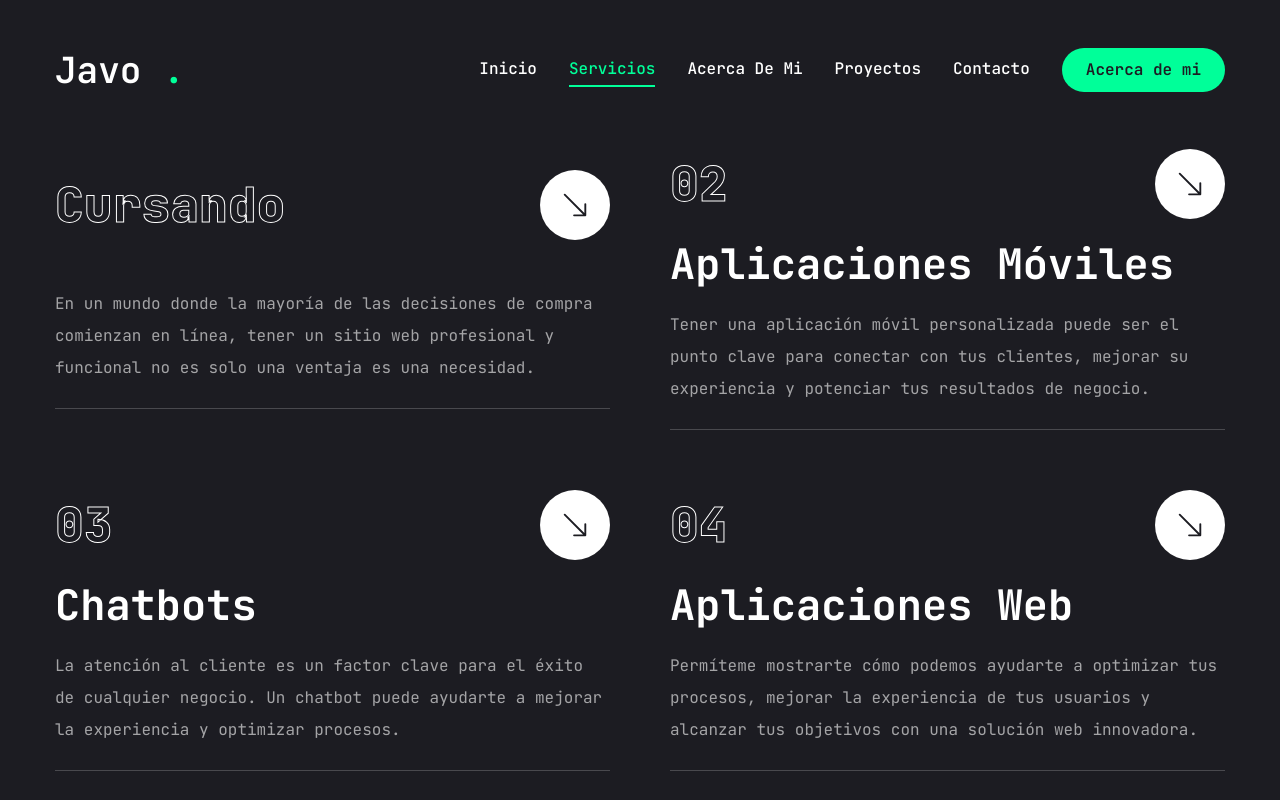
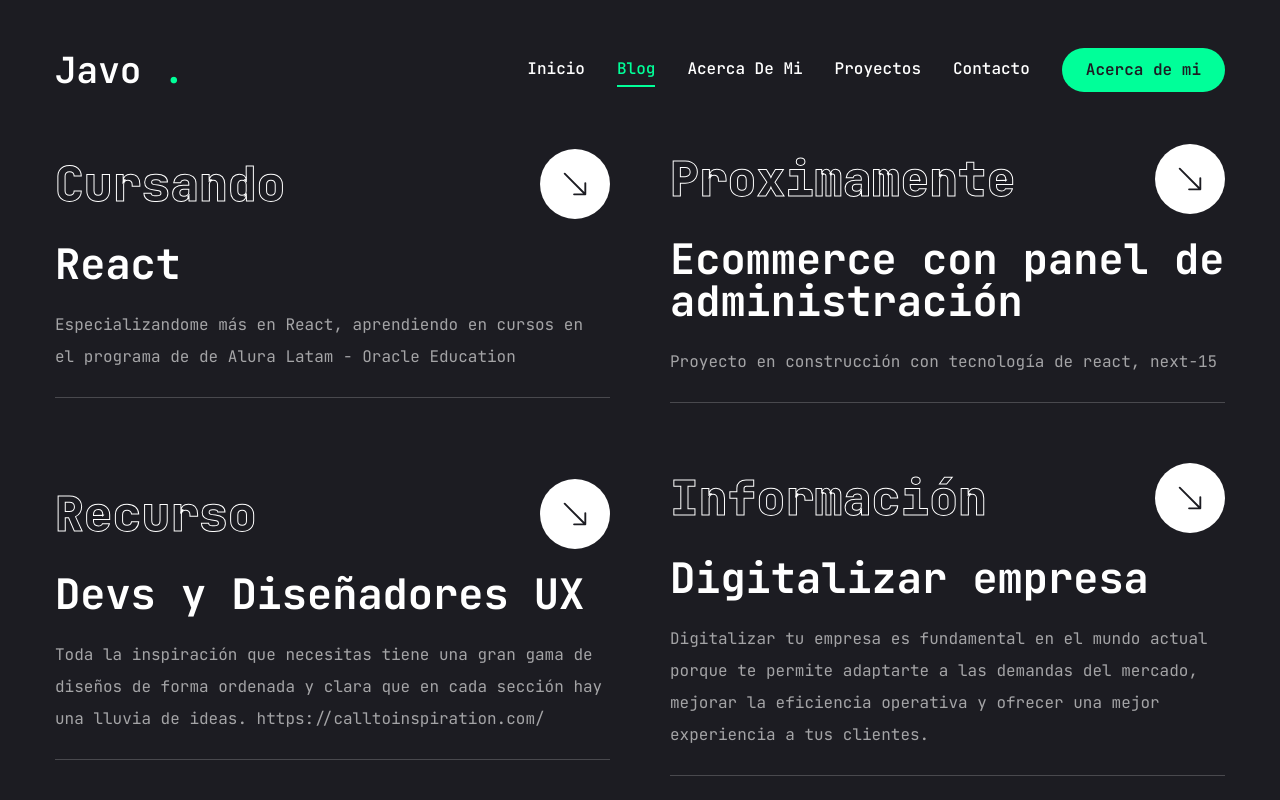
Before and after one commit to JavierMoreira23/portafolio, a Next.js app: page /repor in a window 1280 px wide. Built offline with nearby package versions, Linux system fonts and the light colour scheme.

Commit message:
cambiando aspecto de servicios a blog

```diff
--- a/app/repor/page.jsx
+++ b/app/repor/page.jsx
@@ -6,26 +6,27 @@ import Link from "next/link";
 const reports = [
     {
         num: 'Cursando',
-        title: '',
-        descrption: 'En un mundo donde la mayoría de las decisiones de compra comienzan en línea, tener un sitio web profesional y funcional no es solo una ventaja es una necesidad. ',
+        title: 'React',
+        descrption: 'Especializandome más en React, aprendiendo en cursos en el programa de de Alura Latam - Oracle Education   ',
+        href: "https://www.aluracursos.com/",
+    },
+    {
+        num: 'Proximamente',
+        title: 'Ecommerce con panel de administración  ',
+        descrption: 'Proyecto en construcción con tecnología de react, next-15 ',
         href: "",
     },
     {
-        num: '02',
-        title: 'Aplicaciones Móviles',
-        descrption: 'Tener una aplicación móvil personalizada puede ser el punto clave para conectar con tus clientes, mejorar su experiencia y potenciar tus resultados de negocio.',
-        href: "",
+        num: 'Recurso',
+        title: 'Devs y Diseñadores UX',
+        descrption: 'Toda la inspiración que necesitas tiene una gran gama de diseños de forma ordenada y clara que en cada sección hay una lluvia de ideas. https://calltoinspiration.com/',
+        href: "https://calltoinspiration.com/",
+
     },
     {
-        num: '03',
-        title: 'Chatbots',
-        descrption: 'La atención al cliente es un factor clave para el éxito de cualquier negocio. Un chatbot puede ayudarte a mejorar la experiencia y optimizar procesos.',
-        href: "",
-    },
-    {
-        num: '04',
-        title: 'Aplicaciones Web',
-        descrption: 'Permíteme mostrarte cómo podemos ayudarte a optimizar tus procesos, mejorar la experiencia de tus usuarios y alcanzar tus objetivos con una solución web innovadora.',
+        num: 'Información',
+        title: 'Digitalizar empresa',
+        descrption: 'Digitalizar tu empresa es fundamental en el mundo actual porque te permite adaptarte a las demandas del mercado, mejorar la eficiencia operativa y ofrecer una mejor experiencia a tus clientes. ',
         href: "",
     },
 
@@ -49,7 +50,7 @@ const Repor = () =>{
                             {/*top */}
                             <div className=" w-full flex justify-between items-center">
                                 <div className="text-5xl font-extrabold text-outline text-transparent group-hover:text-outline-hover transition-all duration-500">{repor.num}</div>
-                                <Link href={repor.href} className="w-[70px] h-[70px] rounded-full bg-white group-hover:bg-accent transition-all duration-500 flex
+                                <Link  target="_blank" href={repor.href} className="w-[70px] h-[70px] rounded-full bg-white group-hover:bg-accent transition-all duration-500 flex
                                  justify-center items-center hover:-rotate-45">
                                 <BsArrowDownRight className="text-primary text-3xl"/>
                                 </Link>
--- a/components/MobileNav.jsx
+++ b/components/MobileNav.jsx
@@ -10,7 +10,7 @@ const links =[
         path:'/',
     },
     {
-        name:'Servicios',
+        name:'Blog',
         path:'/repor',
     },
     {
--- a/components/Nav.jsx
+++ b/components/Nav.jsx
@@ -10,7 +10,7 @@ const links = [
         path: "/",
     },
     {
-        name: 'Servicios',
+        name: 'Blog',
         path: "/repor",
     },
     {
```
